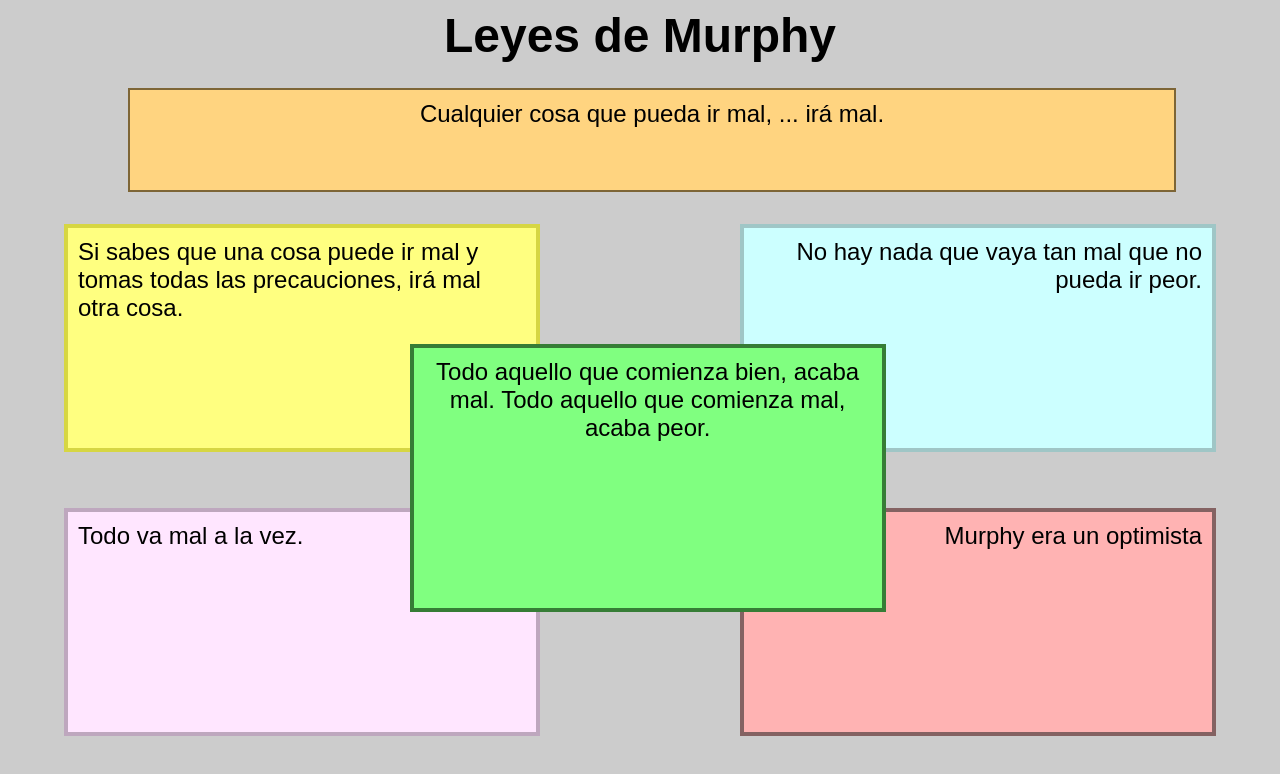
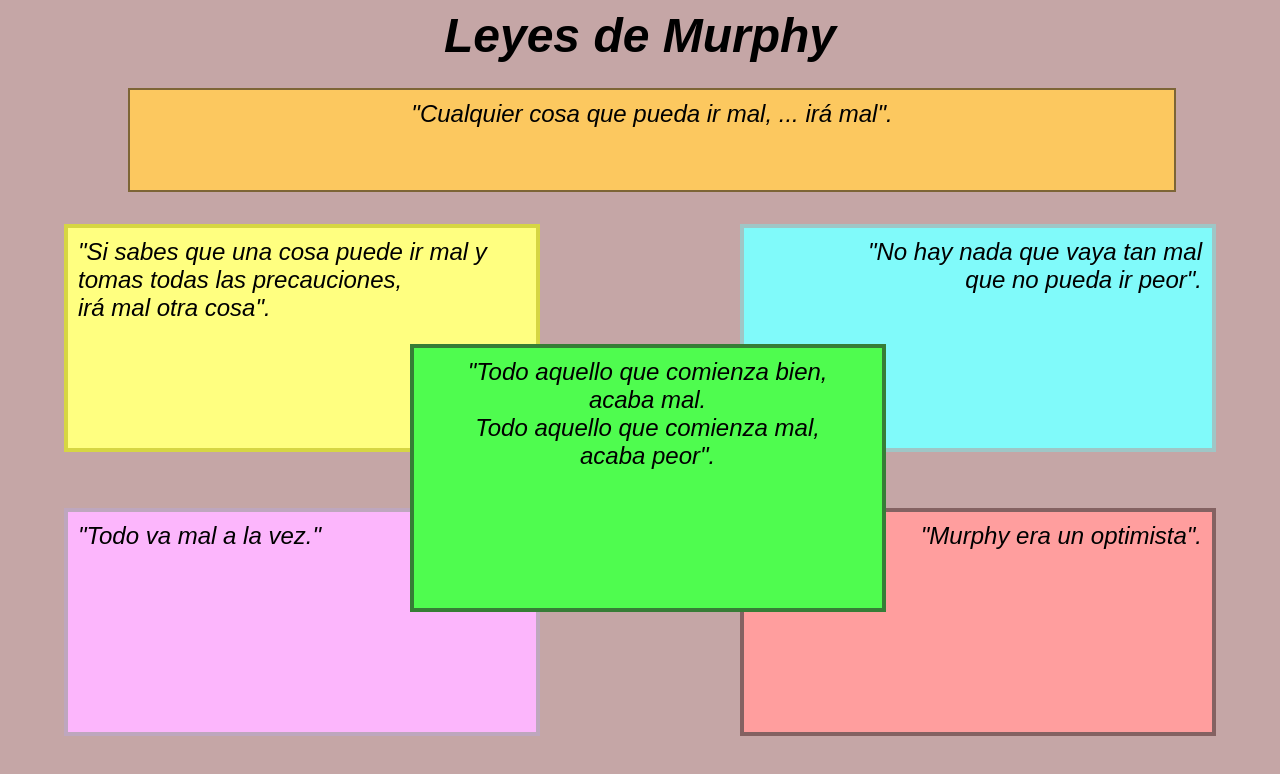
Before and after one commit to alexdura-star/practica-3.7, a plain HTML site: page index.html in a window 1280 px wide. Drawn offline with Linux system fonts and the light colour scheme.

Commit message:
últimos cambios

```diff
--- a/estilo.css
+++ b/estilo.css
@@ -1,31 +1,33 @@
 body {
-    background-color:hsl(0, 0%, 80%);
+    background-color:hsl(0, 21%, 71%);
     font-family: sans-serif;
   }
 
   h1 {
     margin: 0;
     font-size: 3rem;
+    font-style: italic;
     text-align: center;
   }
 
   p {
     padding: 10px;
     font-size: 1.5rem;
+    font-style: oblique;
   }
 
-  p#m1 {
+  p#ley1 {
     position: absolute;
     top: 8%;
     left: 10%;
     width: 80%;
     height: 10%;
     border: hsl(40, 40%, 35%) 2px solid;
-    background-color: hsl(40, 100%, 75%);
+    background-color: hsl(40, 96%, 68%);
     text-align: center;
   }
 
-  p#m2 {
+  p#ley2 {
     position: absolute;
     top: 40%;
     left: 32%;
@@ -33,11 +35,11 @@ body {
     height: 30%;
     z-index: 2;
     border: hsl(120, 40%, 35%) 4px solid;
-    background-color: hsl(120, 100%, 75%);
+    background-color: hsl(120, 97%, 65%);
     text-align: center;
   }
 
-  p#m3 {
+  p#ley3 {
     position: absolute;
     top: 25%;
     left: 5%;
@@ -48,36 +50,36 @@ body {
     text-align: left;
   }
 
-  p#m4 {
+  p#ley4 {
     position: absolute;
     top: 25%;
     right: 5%;
     width: 35%;
     height: 25%;
     border: hsl(180, 25%, 70%) 4px solid;
-    background-color: hsl(180, 100%, 90%);
+    background-color: hsl(180, 92%, 74%);
     text-align: right;
   }
 
-  p#m5 {
+  p#ley5 {
     position: absolute;
     bottom: 5%;
     left: 5%;
     width: 35%;
     height: 25%;
     border: hsl(300, 15%, 70%) 4px solid;
-    background-color: hsl(300, 100%, 95%);
+    background-color: hsl(300, 92%, 85%);
     text-align: left;
   }
 
-  p#m6 {
+  p#ley6 {
     position: absolute;
     bottom: 5%;
     right: 5%;
     width: 35%;
     height: 25%;
     border: hsl(0, 15%, 45%) 4px solid;
-    background-color: hsl(0, 100%, 85%);
+    background-color: hsl(0, 100%, 81%);
     text-align: right;
   }
 
--- a/index.html
+++ b/index.html
@@ -6,21 +6,25 @@
   <meta name="viewport" content="width=device-width, initial-scale=1.0">
   <link rel="stylesheet" href="estilo.css" title="Color">
 </head>
+<body>
+<header>  <h1>Leyes de Murphy</h1> </header>
 
-<body>
-  <h1>Leyes de Murphy</h1>
+  <p id="ley1">"Cualquier cosa que pueda ir mal, ... irá mal".</p>
 
-  <p id="m1">Cualquier cosa que pueda ir mal, ... irá mal.</p>
+  <p id="ley2">"Todo aquello que comienza bien, <br>
+                             acaba mal.
+    <br> Todo aquello que comienza mal, <br>
+                            acaba peor".</p>
 
-  <p id="m2">Todo aquello que comienza bien, acaba mal. Todo aquello que comienza mal, acaba peor.</p>
+  <p id="ley3">"Si sabes que una cosa puede ir mal y tomas todas las precauciones,
+    <br> irá mal otra cosa".</p>
 
-  <p id="m3">Si sabes que una cosa puede ir mal y tomas todas las precauciones, irá mal otra cosa.</p>
+  <p id="ley4">"No hay nada que vaya tan mal
+                      <br> que no pueda ir peor".</p>
 
-  <p id="m4">No hay nada que vaya tan mal que no pueda ir peor.</p>
+  <p id="ley5">"Todo va mal a la vez."</p>
 
-  <p id="m5">Todo va mal a la vez.</p>
-
-  <p id="m6">Murphy era un optimista</p>
+  <p id="ley6">"Murphy era un optimista".</p>
 
 </body>
 </html>
```
